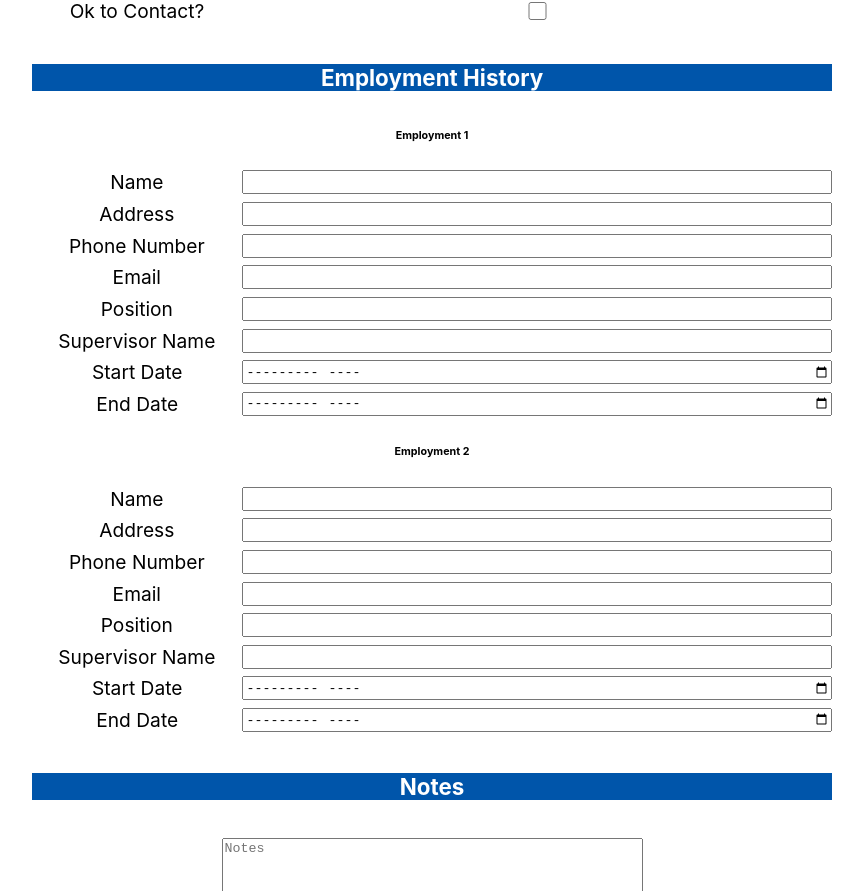
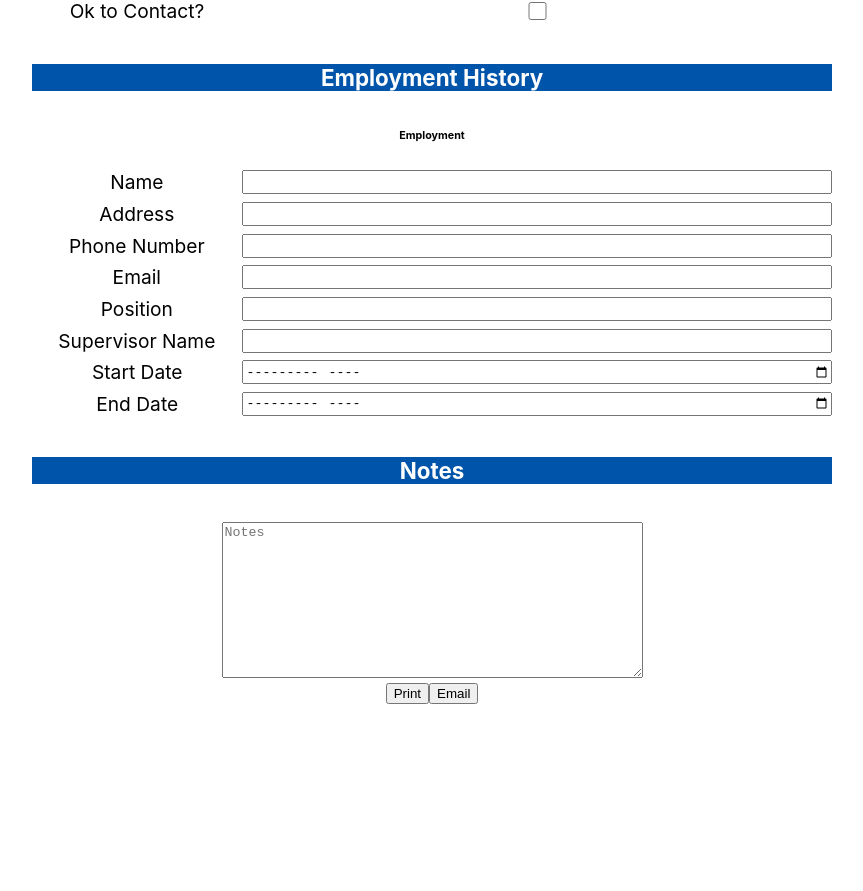
Before and after one commit to stinkyfingers/shenkproperties, a React (Create React App) app: page / in a window 1280 px wide. Shown: the part 1512-2403 px from the top of the page, without its empty margins (208-1071 px from the left). After the commit the page ends 2216 px from the top, so only its background shows below. Built offline with nearby package versions, Linux system fonts and the light colour scheme.

Commit message:
fix employer

```diff
--- a/src/api.js
+++ b/src/api.js
@@ -10,8 +10,8 @@ export const sendEmail = async(message) => {
     headers: {
       'Content-Type': 'application/json',
     },
-    body: JSON.stringify({ message }),
+    body: JSON.stringify(message),
   });
-  const data = await res.json();
+  const data = await res.text();
   return data;
 };
--- a/src/components/Application.js
+++ b/src/components/Application.js
@@ -155,11 +155,11 @@ const employmentFields = [
 
 const Test = () => {
 	const [data, setData] = React.useState({});
-	const [status, setStatus] = React.useState('');
+	const [status, setStatus] = React.useState({});
 	const ref = React.useRef(null);
 
 	const handleChange = (e, section, index) => {
-		setStatus('');
+		setStatus(null);
 		const value = e.target.type === 'checkbox' ? e.target.checked : e.target.value;
 		setData((prev) => {
 			if (section && index > -1) {
@@ -167,6 +167,12 @@ const Test = () => {
 				if (!newSection[section]) newSection[section] = [];
 				if (!newSection[section][index]) newSection[section][index] = {};
 				newSection[section][index][e.target.name] = value;
+				return newSection
+			}
+			if (section) {
+				const newSection = window.structuredClone(prev);
+				if (!newSection[section]) newSection[section] = {};
+				newSection[section][e.target.name] = value;
 				return newSection
 			}
 			return ({...prev, [e.target.name]: value});
@@ -178,15 +184,18 @@ const Test = () => {
 	});
 
 	const handleEmail = (e) => {
-		setStatus('Sending email...');
+		setStatus({ type: 'warning', message: 'Sending email...' });
 		sendEmail(data)
 			.then((res) => {
-				// TODO warn user if email failed
-				setStatus('Email sent!');
+				if (res.error) {
+					setStatus({ type: 'error', message: res.error })
+					return;
+				}
+				setStatus({ type: 'success', message: 'Email sent!' });
 			})
 			.catch((err) => {
 				console.warn(err);
-				setStatus('Email failed!')
+				setStatus({ type: 'error', message: 'Failed to send email' })
 			});
 	};
 
@@ -223,21 +232,17 @@ const Test = () => {
 	};
 
 	const renderEmploymentFields = () => {
-		const arr = [];
-		for (let i = 0; i < 2; i++) {
-			arr.push(
-				<div className={styles.employmentContainer} key={`employment-${i}`}>
-					<h6>Employment {i + 1}</h6>
-					{renderFields(employmentFields, 'employer', i)}
-				</div>
-			)
-		}
-		return arr;
+		return (
+			<div className={styles.employmentContainer} key={`employment`}>
+				<h6>Employment</h6>
+				{renderFields(employmentFields, 'employer')}
+			</div>
+		)
 	};
 
 	return (
 		<div>
-			<div className={styles.status}>{status}</div>
+			{status && (<div>{status?.message}</div>) }
 			<div ref={ref}>
 				<div className={styles.personalInfo}>
 					<h5 className={styles.header}>Personal Information</h5>
```
